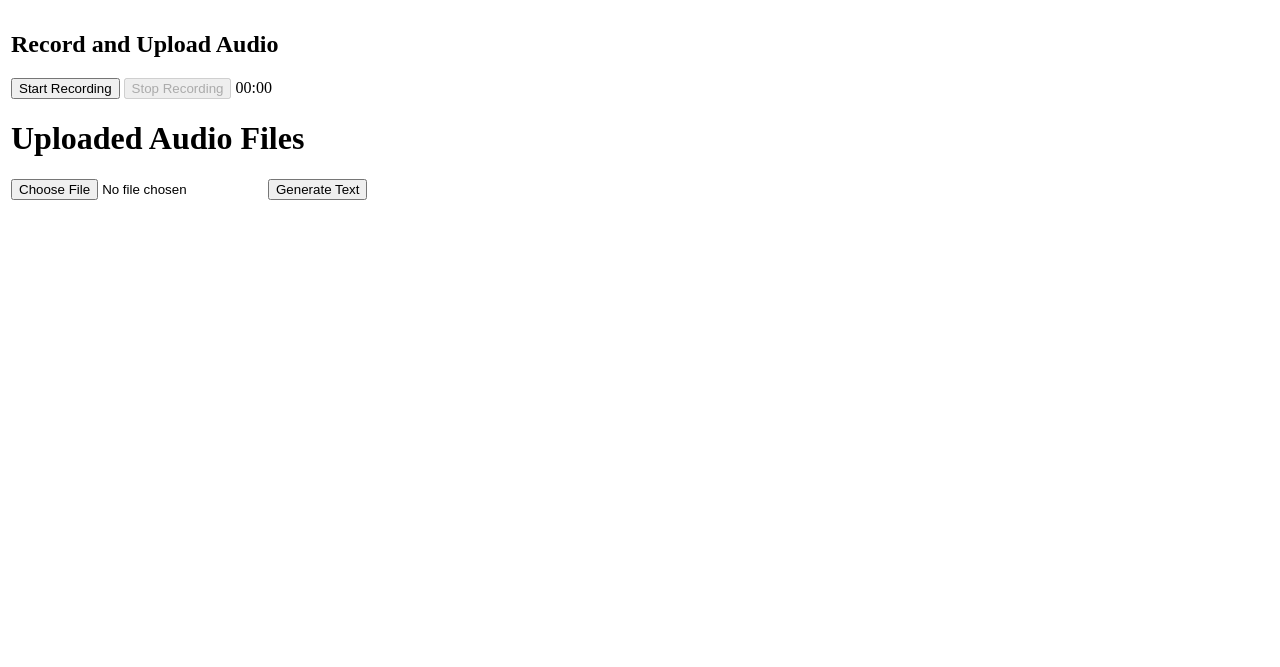
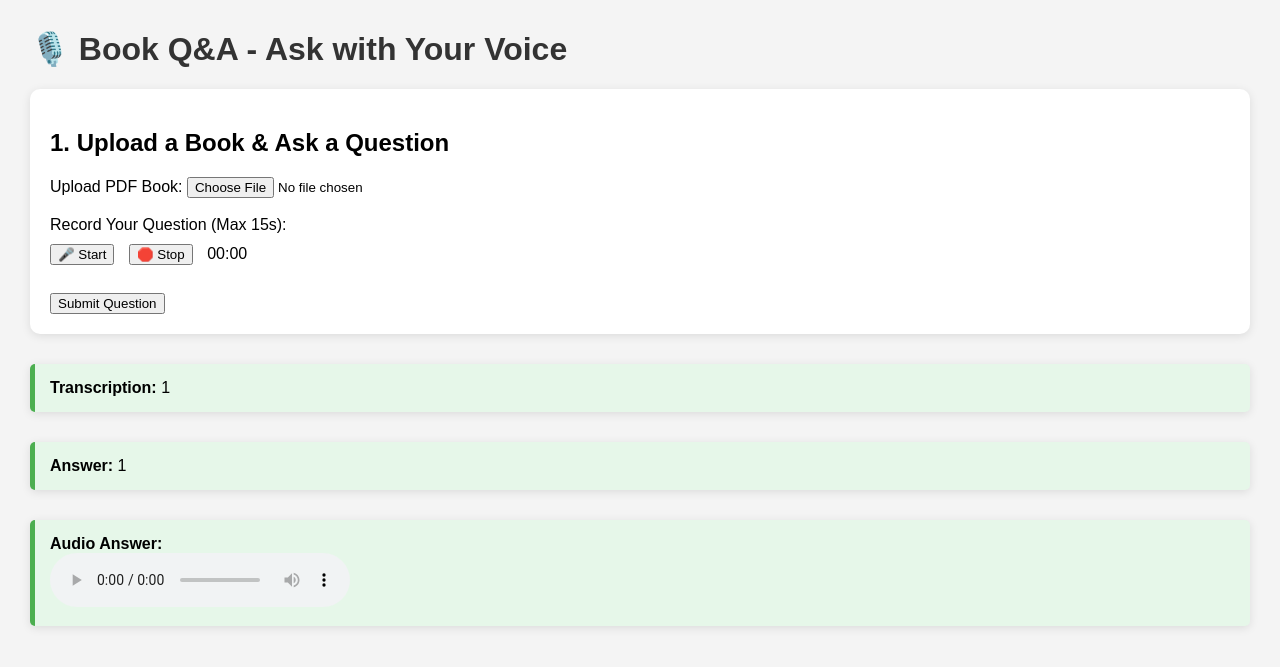
Before and after one commit to Ram14082000/CAI-1, a Flask app: page / in a window 1280 px wide. Shown: the top 667 px of the page. Run offline with Flask 3, Linux system fonts and the light colour scheme; the visitor is signed in with stand-in values (Sample User, id 1).

Commit message:
Update index.html
updated index html file

```diff
--- a/templates/index.html
+++ b/templates/index.html
@@ -1,47 +1,146 @@
 <!DOCTYPE html>
-<html>
+<html lang="en">
 <head>
-    <title>Audio Recorder</title>
+    <meta charset="UTF-8">
+    <title>📚 Book Q&A via Audio</title>
+    <style>
+        body {
+            font-family: Arial, sans-serif;
+            margin: 30px;
+            background-color: #f4f4f4;
+        }
+
+        h1 {
+            color: #333;
+        }
+
+        .section {
+            background: #fff;
+            padding: 20px;
+            border-radius: 10px;
+            margin-bottom: 30px;
+            box-shadow: 0 2px 10px rgba(0, 0, 0, 0.1);
+        }
+
+        .result {
+            margin-top: 20px;
+            background: #e6f7e9;
+            padding: 15px;
+            border-left: 5px solid #4CAF50;
+            border-radius: 5px;
+        }
+
+        button {
+            margin-top: 10px;
+            margin-right: 10px;
+        }
+    </style>
 </head>
 <body>
 
-    <table style="width:100%">
-        <tr>
-            <td style="width:50%">
-                <h2>Record and Upload Audio</h2>
-                <button onclick="startRecording()" id="record">Start Recording</button>
-                <button onclick="stopRecording()" id="stop">Stop Recording</button>
-                <span id="timer">00:00</span>
-                <audio id="audio"></audio>
+    <h1>🎙️ Book Q&A - Ask with Your Voice</h1>
 
-                <h1>Uploaded Audio Files</h1>
+    <!-- Upload and Ask Section -->
+    <div class="section">
+        <h2>1. Upload a Book & Ask a Question</h2>
+        <form action="/book" method="POST" enctype="multipart/form-data">
+            <label>Upload PDF Book:</label>
+            <input type="file" name="pdf_file" accept=".pdf" required><br><br>
 
-                <form action="/upload" method="post" enctype="multipart/form-data">
-                    <input type="file" name="audio_data">
-                    <input type="submit" value="Generate Text">
-                </form>
-                <ul>
-                    {% for file in files %}
-                    <li>
-                        <audio controls>
-                            <source src="{{ url_for('uploaded_file', filename=file) }}">
-                            Your browser does not support the audio element.
-                        </audio><br>
-                        {{file}}
-                        <a href="../uploads/{{file.replace('.wav', '.txt')}}">{{ file.replace('.wav', '.txt') }}</a>
-                        <!-- Display Sentiment Analysis -->
-                        {% set sentiment_file = file.replace('.wav', '_sentiment.txt') %}
-                            <strong>Sentiment Analysis:</strong>
-                            <a href="../uploads/{{ sentiment_file }}">View Sentiment Analysis</a>
-                            <br>
-                    </li>
-                    {% endfor %}
-                </ul>
+            <label>Record Your Question (Max 15s):</label><br>
+            <button type="button" onclick="startRecording()">🎤 Start</button>
+            <button type="button" onclick="stopRecording()">🛑 Stop</button>
+            <span id="timer">00:00</span><br><br>
 
-                <script src="script.js"></script>
+            <audio id="audioPlayer" controls style="display:none;"></audio>
 
-            </td>
-        </tr>
-    </table>
+            <input type="hidden" name="audio_data" id="audioData">
+            <button type="submit">Submit Question</button>
+        </form>
+    </div>
+
+    <!-- Display Results -->
+    {% if session.transcript %}
+        <div class="section result">
+            <strong>Transcription:</strong> {{ session.transcript }}
+        </div>
+    {% endif %}
+
+    {% if session.answer %}
+        <div class="section result">
+            <strong>Answer:</strong> {{ session.answer }}
+        </div>
+    {% endif %}
+
+    {% if session.tts_audio %}
+        <div class="section result">
+            <strong>Audio Answer:</strong><br>
+            <audio controls>
+                <source src="{{ url_for('serve_tts', filename=session.tts_audio) }}" type="audio/wav">
+                Your browser does not support the audio tag.
+            </audio>
+        </div>
+    {% endif %}
+
+    <!-- Recorder Script -->
+    <script>
+        let mediaRecorder;
+        let audioChunks = [];
+        let timerInterval;
+        let seconds = 0;
+
+        function startRecording() {
+            audioChunks = [];
+            navigator.mediaDevices.getUserMedia({ audio: true }).then(stream => {
+                mediaRecorder = new MediaRecorder(stream);
+                mediaRecorder.start();
+
+                mediaRecorder.addEventListener("dataavailable", event => {
+                    audioChunks.push(event.data);
+                });
+
+                mediaRecorder.addEventListener("stop", () => {
+                    const audioBlob = new Blob(audioChunks, { type: 'audio/wav' });
+                    const audioUrl = URL.createObjectURL(audioBlob);
+                    const audio = document.getElementById("audioPlayer");
+                    audio.src = audioUrl;
+                    audio.style.display = 'block';
+
+                    // Convert to base64
+                    const reader = new FileReader();
+                    reader.readAsDataURL(audioBlob);
+                    reader.onloadend = function () {
+                        const base64String = reader.result.split(',')[1];
+                        document.getElementById("audioData").value = base64String;
+                    };
+                });
+
+                startTimer();
+            });
+        }
+
+        function stopRecording() {
+            if (mediaRecorder && mediaRecorder.state !== "inactive") {
+                mediaRecorder.stop();
+                stopTimer();
+            }
+        }
+
+        function startTimer() {
+            seconds = 0;
+            document.getElementById("timer").textContent = "00:00";
+            timerInterval = setInterval(() => {
+                seconds++;
+                if (seconds >= 15) {
+                    stopRecording();
+                }
+                document.getElementById("timer").textContent = `00:${seconds < 10 ? "0" + seconds : seconds}`;
+            }, 1000);
+        }
+
+        function stopTimer() {
+            clearInterval(timerInterval);
+        }
+    </script>
 </body>
 </html>
```
